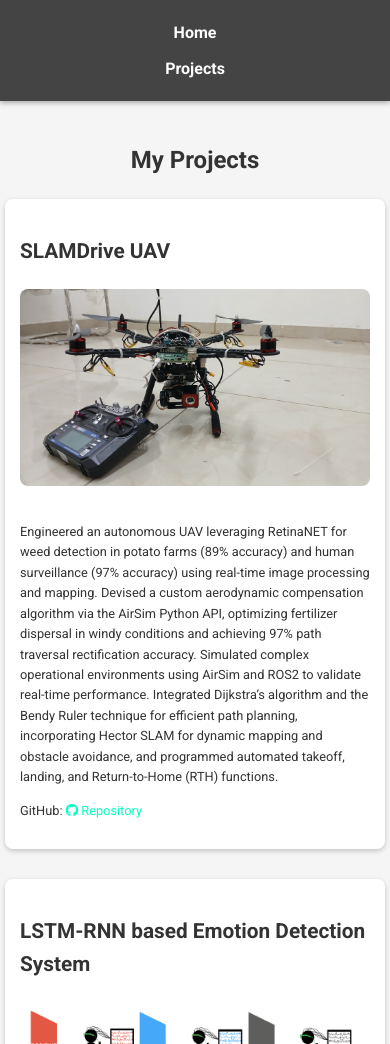
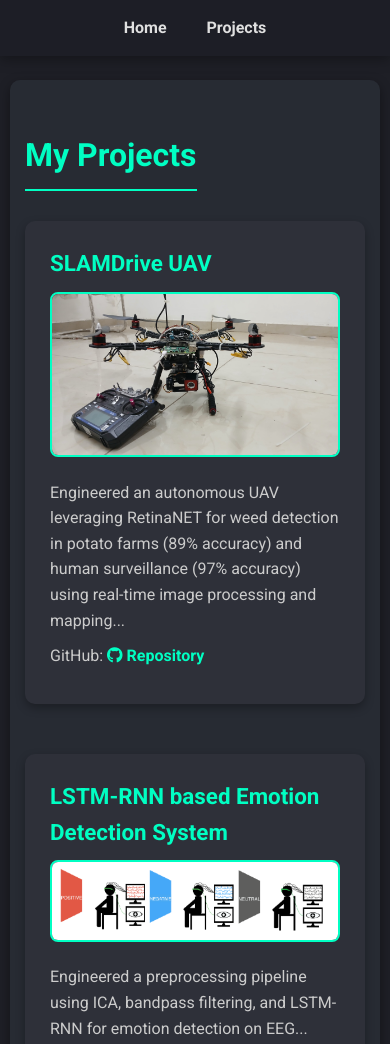
Before and after one commit to Srinjoy2002/Srinjoy-02, a plain HTML site: page projects.html in a window 390 px wide. Shown: the top 1044 px of the page. Drawn offline with nearby package versions, Linux system fonts and the light colour scheme.

Commit message:
changes of all

```diff
--- a/projects.html
+++ b/projects.html
@@ -1,38 +1,54 @@
 <!DOCTYPE html>
 <html lang="en">
 <head>
-    <meta charset="UTF-8">
-    <meta name="viewport" content="width=device-width, initial-scale=1.0">
+  <meta charset="UTF-8" />
+  <meta name="viewport" content="width=device-width, initial-scale=1.0"/>
   <title>Srinjoy Chakraborty - Projects</title>
-    <link href="https://fonts.googleapis.com/css2?family=Roboto:wght@300;400;700&display=swap" rel="stylesheet">
-    <link href="https://cdnjs.cloudflare.com/ajax/libs/font-awesome/6.0.0-beta3/css/all.min.css" rel="stylesheet">
+
+  <!-- Google Fonts -->
+  <link href="https://fonts.googleapis.com/css2?family=Roboto:wght@300;400;700&display=swap" rel="stylesheet"/>
+
+  <!-- Font Awesome -->
+  <link href="https://cdnjs.cloudflare.com/ajax/libs/font-awesome/6.0.0-beta3/css/all.min.css" rel="stylesheet"/>
+
+  <!-- AOS Animation Library -->
+  <link rel="stylesheet" href="https://unpkg.com/aos@next/dist/aos.css" />
+
   <style>
+    * {
+      margin: 0;
+      padding: 0;
+      box-sizing: border-box;
+    }
+
+    html {
+      scroll-behavior: smooth;
+    }
+
     body {
       font-family: 'Roboto', sans-serif;
-            background-color: #f5f5f5;
-            color: #333;
-            margin: 0;
-            padding: 0;
+      background-color: #1e1f26;
+      color: #e0e0e0;
       line-height: 1.6;
     }
 
     .navbar {
+      position: fixed;
+      top: 0;
+      left: 0;
+      width: 100%;
       display: flex;
       justify-content: center;
-            background-color: #444;
-            padding: 15px 0;
-            position: sticky;
-            top: 0;
+      align-items: center;
+      background: rgba(30, 31, 38, 0.95);
+      padding: 15px 20px;
       z-index: 1000;
-            box-shadow: 0 2px 5px rgba(0, 0, 0, 0.3);
+      box-shadow: 0 4px 12px rgba(0, 0, 0, 0.3);
     }
 
     .navbar ul {
       list-style: none;
-            padding: 0;
-            margin: 0;
       display: flex;
-            flex-wrap: wrap;
     }
 
     .navbar li {
@@ -40,9 +56,9 @@
     }
 
     .navbar a {
-            color: #fff;
+      color: #e0e0e0;
       text-decoration: none;
-            font-weight: bold;
+      font-weight: 600;
       transition: color 0.3s ease;
     }
 
@@ -51,37 +67,65 @@
     }
 
     section {
-            padding: 60px 20px;
-            text-align: center;
+      padding: 100px 20px 60px;
       max-width: 1000px;
-            margin: 0 auto;
+      margin: 100px auto;
+      background-color: rgba(40, 44, 52, 0.95);
+      border-radius: 10px;
+      box-shadow: 0 4px 12px rgba(0, 0, 0, 0.4);
+      transition: transform 0.3s ease;
+    }
+
+    section:hover {
+      transform: translateY(-5px);
     }
 
     section h2 {
       font-size: 2.5rem;
-            margin-bottom: 20px;
-            color: #333;
+      color: #00FFC3;
+      margin-bottom: 30px;
+      border-bottom: 2px solid #00FFC3;
+      display: inline-block;
+      padding-bottom: 8px;
     }
 
     .project {
+      margin-bottom: 50px;
       text-align: left;
-            background-color: #fff;
-            padding: 20px;
-            border-radius: 8px;
-            box-shadow: 0 2px 5px rgba(0, 0, 0, 0.2);
-            margin-bottom: 30px;
+      background-color: #2e3039;
+      padding: 25px;
+      border-radius: 10px;
+      box-shadow: 0 4px 10px rgba(0,0,0,0.3);
+      transition: transform 0.3s ease;
+    }
+
+    .project:hover {
+      transform: translateY(-3px);
     }
 
     .project img {
       width: 100%;
-            height: auto;
       border-radius: 8px;
       margin-bottom: 15px;
+      border: 2px solid #00FFC3;
+    }
+
+    .project h3 {
+      color: #00FFC3;
+      font-size: 1.8rem;
+      margin-bottom: 10px;
+    }
+
+    .project p {
+      font-size: 1rem;
+      margin-bottom: 10px;
+      color: #ccc;
     }
 
     .project a {
       color: #00FFC3;
       text-decoration: none;
+      font-weight: bold;
     }
 
     .project a:hover {
@@ -91,65 +135,29 @@
     footer {
       text-align: center;
       padding: 20px;
-            background-color: #444;
-            color: #fff;
+      background-color: #1e1f26;
+      color: #aaa;
+      font-size: 0.9rem;
     }
 
     @media (max-width: 768px) {
       section {
-                padding: 30px 10px;
+        padding: 50px 15px;
+        margin: 80px 10px;
       }
 
       section h2 {
         font-size: 2rem;
       }
 
-            .navbar ul {
-                flex-direction: column;
-                align-items: center;
-            }
-
-            .navbar li {
-                margin: 10px 0;
-            }
-
-            .project {
-                padding: 15px;
-            }
-
       .project h3 {
-                font-size: 1.5rem;
-            }
-
-            .project p {
-                font-size: 0.9rem;
-            }
-        }
-
-        @media (max-width: 480px) {
-            section {
-                padding: 20px 5px;
-            }
-
-            section h2 {
-                font-size: 1.5rem;
-            }
-
-            .navbar li {
-                margin: 5px 0;
-            }
-
-            .project h3 {
-                font-size: 1.3rem;
-            }
-
-            .project p {
-                font-size: 0.8rem;
+        font-size: 1.4rem;
       }
     }
   </style>
 </head>
 <body>
+
   <nav class="navbar">
     <ul>
       <li><a href="index.html">Home</a></li>
@@ -158,48 +166,57 @@
   </nav>
 
   <section id="projects">
-        <h2>My Projects</h2>
+    <h2 data-aos="fade-down">My Projects</h2>
 
-        <div class="project">
+    <div class="project" data-aos="fade-up">
       <h3>SLAMDrive UAV</h3>
-            <img src="images\project_uav.jpg" alt="SLAMDrive UAV Project">
+      <img src="images/project_uav.jpg" alt="SLAMDrive UAV">
       <p>
-                Engineered an autonomous UAV leveraging RetinaNET for weed detection in potato farms (89% accuracy) and human surveillance (97% accuracy) using real-time image processing and mapping. Devised a custom aerodynamic compensation algorithm via the AirSim Python API, optimizing fertilizer dispersal in windy conditions and achieving 97% path traversal rectification accuracy. Simulated complex operational environments using AirSim and ROS2 to validate real-time performance. Integrated Dijkstra’s algorithm and the Bendy Ruler technique for efficient path planning, incorporating Hector SLAM for dynamic mapping and obstacle avoidance, and programmed automated takeoff, landing, and Return-to-Home (RTH) functions.
+        Engineered an autonomous UAV leveraging RetinaNET for weed detection in potato farms (89% accuracy) and human surveillance (97% accuracy) using real-time image processing and mapping...
       </p>
       <p>GitHub: <a href="https://github.com/serbeeq8/iotuav" target="_blank"><i class="fab fa-github"></i> Repository</a></p>
     </div>
 
-        <div class="project">
+    <div class="project" data-aos="fade-up">
       <h3>LSTM-RNN based Emotion Detection System</h3>
-            <img src="images\Screenshot 2025-02-04 000550.png" alt="LSTM-RNN based Emotion Detection System Project">
+      <img src="images/Screenshot 2025-02-04 000550.png" alt="Emotion Detection System">
       <p>
-                Engineered a comprehensive preprocessing pipeline using ICA for artifact removal, bandpass/notch filtering, and min-max normalization to significantly enhance EEG signal quality. Constructed and optimized an LSTM-RNN model for real-time emotion recognition, achieving 90.9% test accuracy on the SEED-IV dataset by leveraging temporal EEG dependencies and fine-tuning hyperparameters with TensorFlow/Keras.
+        Engineered a preprocessing pipeline using ICA, bandpass filtering, and LSTM-RNN for emotion detection on EEG...
       </p>
       <p>GitHub: <a href="https://github.com/Srinjoy2002/eeg_classify" target="_blank"><i class="fab fa-github"></i> Repository</a></p>
     </div>
 
-        <div class="project">
+    <div class="project" data-aos="fade-up">
       <h3>Holonomic Drive Bot</h3>
-            <img src="images/project_drive.jpg" alt="Holonomic Drive Bot Project">
+      <img src="images/project_drive.jpg" alt="Holonomic Drive Bot">
       <p>
-                Engineered and coordinated a fleet of three holonomic drive robots to autonomously render large glyphs on an 8 ft x 8 ft arena. Employed overhead camera localization and Aruco markers for precise navigation.
+        Coordinated a fleet of holonomic bots for glyph rendering using camera localization and Aruco markers...
       </p>
       <p>GitHub: <a href="https://github.com/Srinjoy2002/eyrc_HB_3636" target="_blank"><i class="fab fa-github"></i> Repository</a></p>
     </div>
 
-        <div class="project">
+    <div class="project" data-aos="fade-up">
       <h3>Self-Balancing Bot</h3>
-            <img src="images/project_sbb.png" alt="Self-Balancing Bot Project">
+      <img src="images/project_sbb.png" alt="Self-Balancing Bot">
       <p>
-                Developed a self-balancing bot utilizing the LQR algorithm, enabling robust traversal of steep slopes and sharp turns.
+        Developed a self-balancing bot with LQR for steep slope traversal...
       </p>
       <p>GitHub: <a href="https://github.com/Srinjoy2002/self-balancing-bot" target="_blank"><i class="fab fa-github"></i> Repository</a></p>
     </div>
-
   </section>
 
   <footer>
     <p>&copy; 2024 Srinjoy Chakraborty. All rights reserved.</p>
   </footer>
+
+  <!-- AOS Script -->
+  <script src="https://unpkg.com/aos@next/dist/aos.js"></script>
+  <script>
+    AOS.init({
+      duration: 1000,
+      once: true
+    });
+  </script>
+
 </body>
 </html>
```
Also changed, not shown: index.html (+27 -3 lines), profile.ico (added), profile1.jpg (added). Lines whose indentation alone changed are shown as unchanged.
